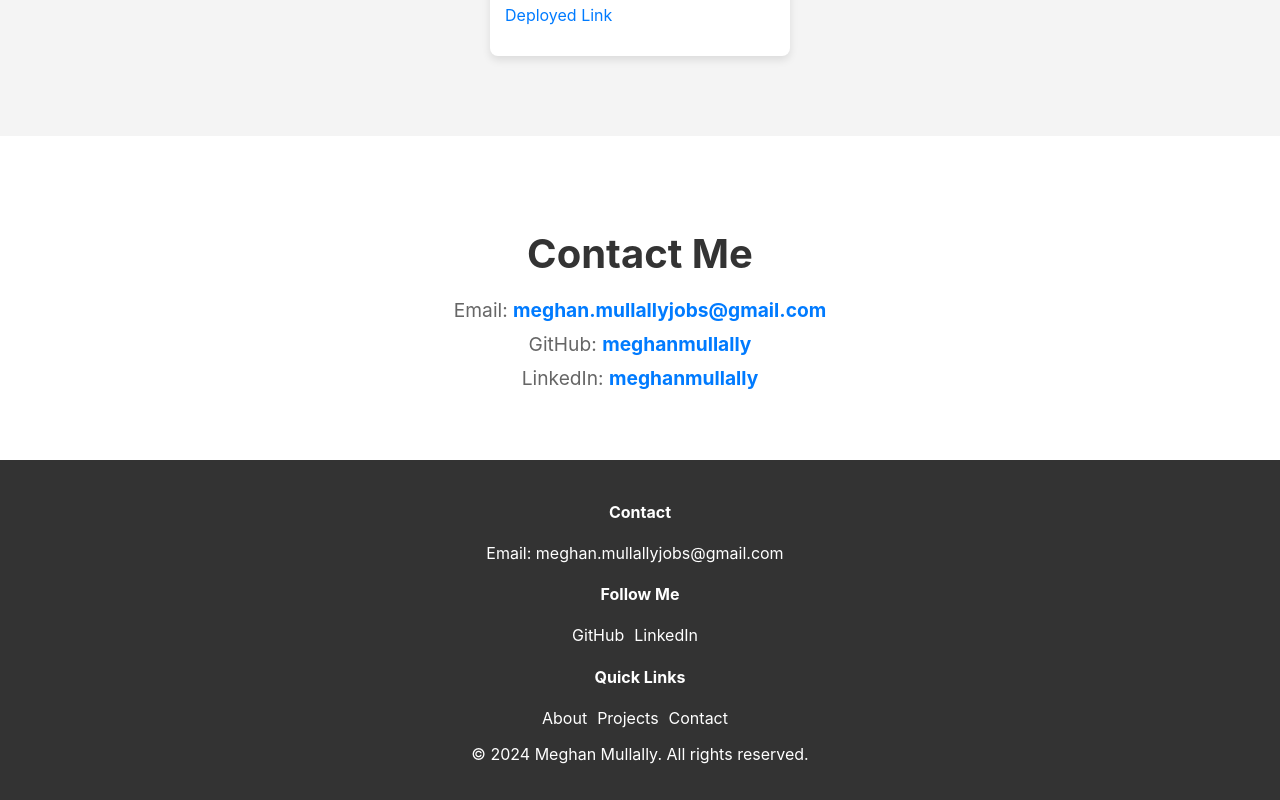
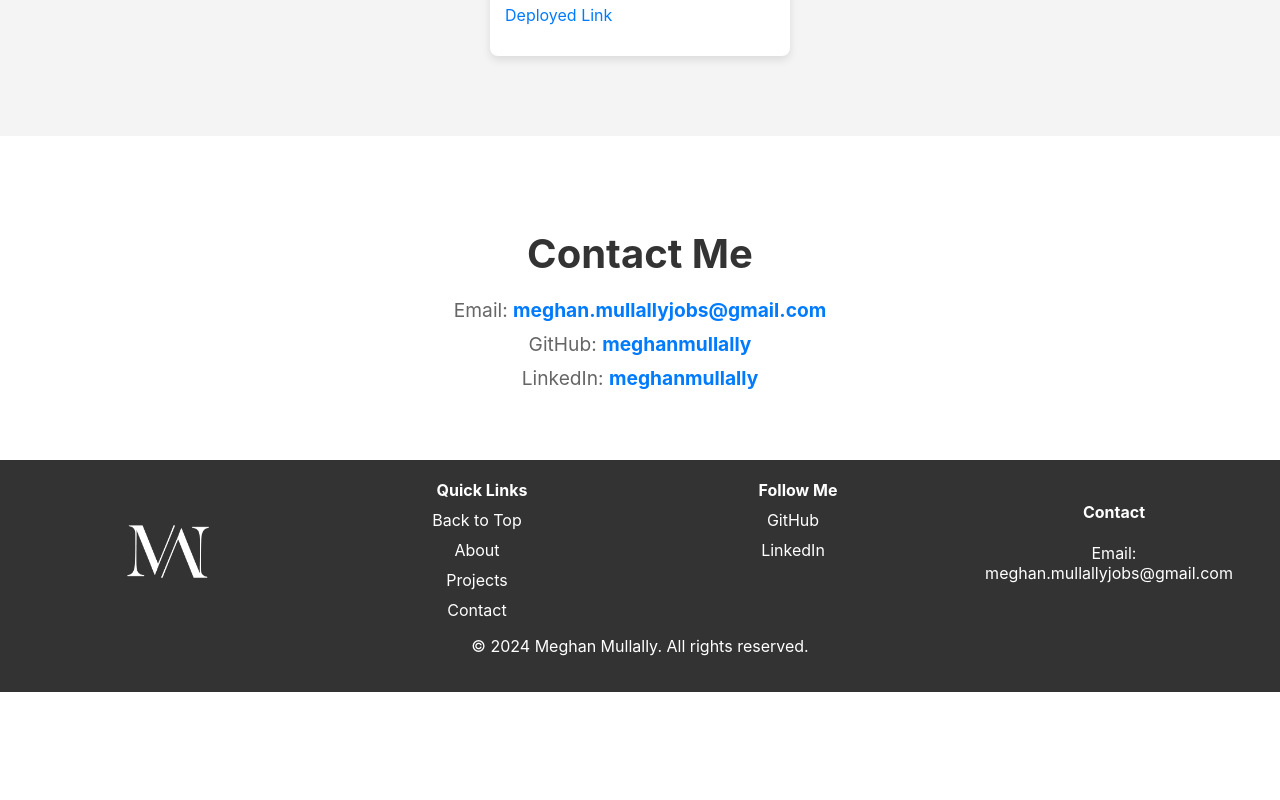
Before and after one commit to meghanmullally/meghanmullally.github.io, a React (Create React App) app: page / in a window 1280 px wide. Shown: the part 4440-5240 px from the top of the page. After the commit the page ends 5132 px from the top, so only its background shows below. Built offline with nearby package versions, Linux system fonts and the light colour scheme.

Commit message:
update footer with a logo image, styling and adding mui componenets grid

```diff
--- a/src/components/Footer/Footer.jsx
+++ b/src/components/Footer/Footer.jsx
@@ -1,31 +1,63 @@
-import React from 'react';
-import styles from './Footer.module.css';
+import React from "react";
+import styles from "./Footer.module.css";
+import Box from "@mui/material/Box";
+import Grid from "@mui/material/Grid2";
+import logo from "../../assets/images/logos/white/white-logos-06.png";
 
 function Footer() {
   return (
-    <footer className={styles.footer}>
-      <div className="footer-content">
-        <div className="contact-info">
-          <h4>Contact</h4>
-          <p>Email: <a href="mailto:meghan.mullallyjobs@gmail.com">meghan.mullallyjobs@gmail.com</a></p>
-        </div>
-        <div className="social-links">
-          <h4>Follow Me</h4>
-          <a href="https://github.com/meghanmullally" target="_blank" rel="noopener noreferrer">GitHub</a>
-          <a href="https://www.linkedin.com/in/meghan-mullally/" target="_blank" rel="noopener noreferrer">LinkedIn</a>
-        </div>
-        <div className="quick-links">
+    <Box sx={{ flexGrow: 1 }} className={styles.footer}>
+      <Grid container spacing={3}>
+        <Grid size={3}>
+          <img src={logo} className={styles.logo} alt="MM white logo" />
+        </Grid>
+        <Grid size={3}>
+          <div className={styles["quick-links"]}>
             <h4>Quick Links</h4>
+            <a href="#hero">Back to Top</a>
             <a href="#about">About</a>
             <a href="#projects">Projects</a>
             <a href="#contact">Contact</a>
-          {/* <a href="/resume.pdf" target="_blank" rel="noopener noreferrer">Resume</a> */}
           </div>
+        </Grid>
+        <Grid size={3}>
+          <div className={styles["social-links"]}>
+            <h4>Follow Me</h4>
+            <a
+              href="https://github.com/meghanmullally"
+              target="_blank"
+              rel="noopener noreferrer"
+            >
+              GitHub
+            </a>
+            <a
+              href="https://www.linkedin.com/in/meghan-mullally/"
+              target="_blank"
+              rel="noopener noreferrer"
+            >
+              LinkedIn
+            </a>
           </div>
+          {/* </div> */}
+        </Grid>
+        <Grid size={3}>
+          <div className="contact-info">
+            <h4>Contact</h4>
+            <p>
+              Email:{" "}
+              <a href="mailto:meghan.mullallyjobs@gmail.com">
+                meghan.mullallyjobs@gmail.com
+              </a>
+            </p>
+          </div>
+        </Grid>
+      </Grid>
       <div className="footer-bottom">
-        <p>© {new Date().getFullYear()} Meghan Mullally. All rights reserved.</p>
+        <p>
+          © {new Date().getFullYear()} Meghan Mullally. All rights reserved.
+        </p>
       </div>
-    </footer>
+    </Box>
   );
 }
 
--- a/src/components/Footer/Footer.module.css
+++ b/src/components/Footer/Footer.module.css
@@ -16,6 +16,25 @@
     margin-bottom: 20px;
 }
 
+.logo {
+    width: 100%;
+    max-width: 125px;
+    height: 125px;
+}
+
+.quick-links, .social-links {
+    display: flex;
+    flex-direction: column;
+}
+
+.quick-links h4, .social-links h4 {
+    margin: 0 auto;
+}
+
+.quick-links a, .social-links a {
+    padding-top: 10px;
+}
+
 .footer a {
     color: #fff;
     text-decoration: none;
```
Lines whose indentation alone changed are shown as unchanged.
